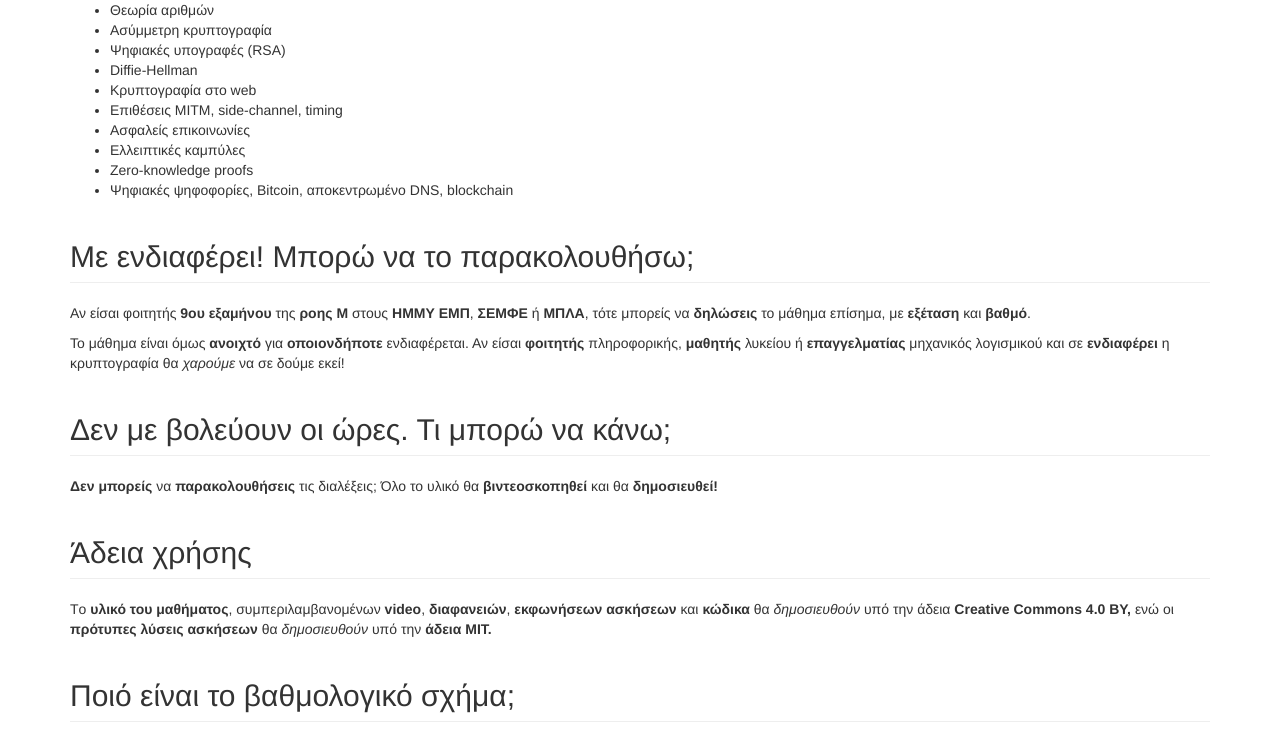
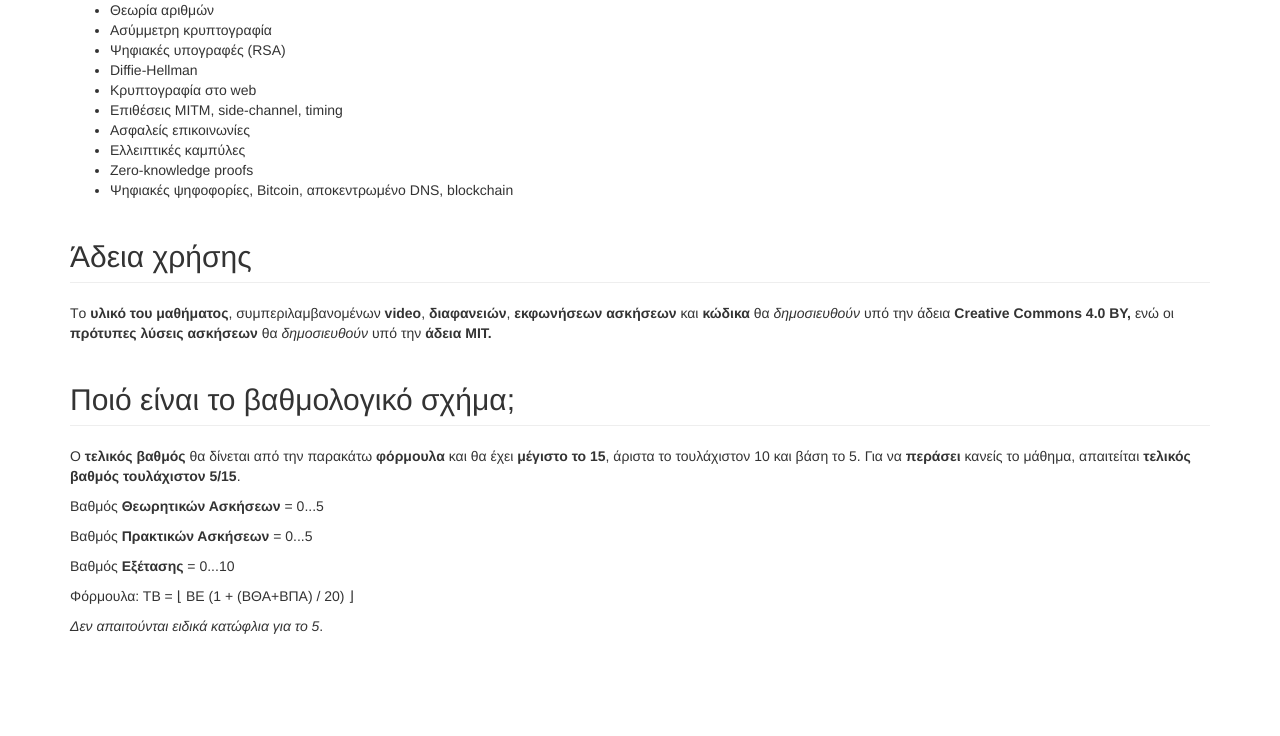
Before and after one commit to dionyziz/crypto-class, a Django app: page /faq in a window 1280 px wide. Shown: the part 931-1667 px from the top of the page. After the commit the page ends 1565 px from the top, so only its background shows below. Run offline with Django 3.2, Linux system fonts and the light colour scheme; some libraries are stand-ins or nearby versions.

Commit message:
remove sections from faq

```diff
--- a/templates/faq.html
+++ b/templates/faq.html
@@ -38,23 +38,6 @@
 				<li>Ψηφιακές ψηφοφορίες, Bitcoin, αποκεντρωμένο DNS, blockchain</li>
 			</ul>
 
-			<h2 class='page-header'>Με ενδιαφέρει! Μπορώ να το παρακολουθήσω;</h2>
-			<p>
-				Αν είσαι φοιτητής <span class='bold'>9ου εξαμήνου</span> της <span class='bold'>ροης Μ</span> στους <span class='bold'>ΗΜΜΥ ΕΜΠ</span>, <span class='bold'>ΣΕΜΦΕ</span>
-				ή <span class='bold'>ΜΠΛΑ</span>, τότε μπορείς να <span class='bold'>δηλώσεις</span> το μάθημα επίσημα, με <span class='bold'>εξέταση</span>
-				και <span class='bold'>βαθμό</span>.
-			</p>
-			<p>
-				Το μάθημα είναι όμως <span class='bold'>ανοιχτό</span> για <span class='bold'>οποιονδήποτε</span> ενδιαφέρεται.
-				Αν είσαι <span class='bold'>φοιτητής</span> πληροφορικής, <span class='bold'>μαθητής</span> λυκείου ή <span class='bold'>επαγγελματίας</span>
-				μηχανικός λογισμικού και σε <span class='bold'>ενδιαφέρει</span> η κρυπτογραφία θα
-				<i>χαρούμε</i> να σε δούμε εκεί!
-			</p>
-			<h2 class='page-header'>Δεν με βολεύουν οι ώρες. Τι μπορώ να κάνω;</h2>
-			<p>
-				<span class='bold'>Δεν μπορείς</span> να <span class='bold'>παρακολουθήσεις</span> τις διαλέξεις;
-				Όλο το υλικό θα <span class='bold'>βιντεοσκοπηθεί</span> και θα <span class='bold'>δημοσιευθεί!</span>
-			</p>
 			<h2 class='page-header'>Άδεια χρήσης</h2>
 			<p>Tο <span class='bold'>υλικό του μαθήματος</span>, συμπεριλαμβανομένων <span class='bold'>video</span>, <span class='bold'>διαφανειών</span>, <span class='bold'>εκφωνήσεων ασκήσεων </span>και <span class='bold'>κώδικα</span> θα <span class='italic'>δημοσιευθούν</span> υπό την άδεια <span class='bold'>Creative Commons 4.0 BY, </span>ενώ οι <span class='bold'>πρότυπες λύσεις ασκήσεων</span> θα <span class='italic'>δημοσιευθούν</span> υπό την <span class='bold'>άδεια MIT.</span></p>
 
```
